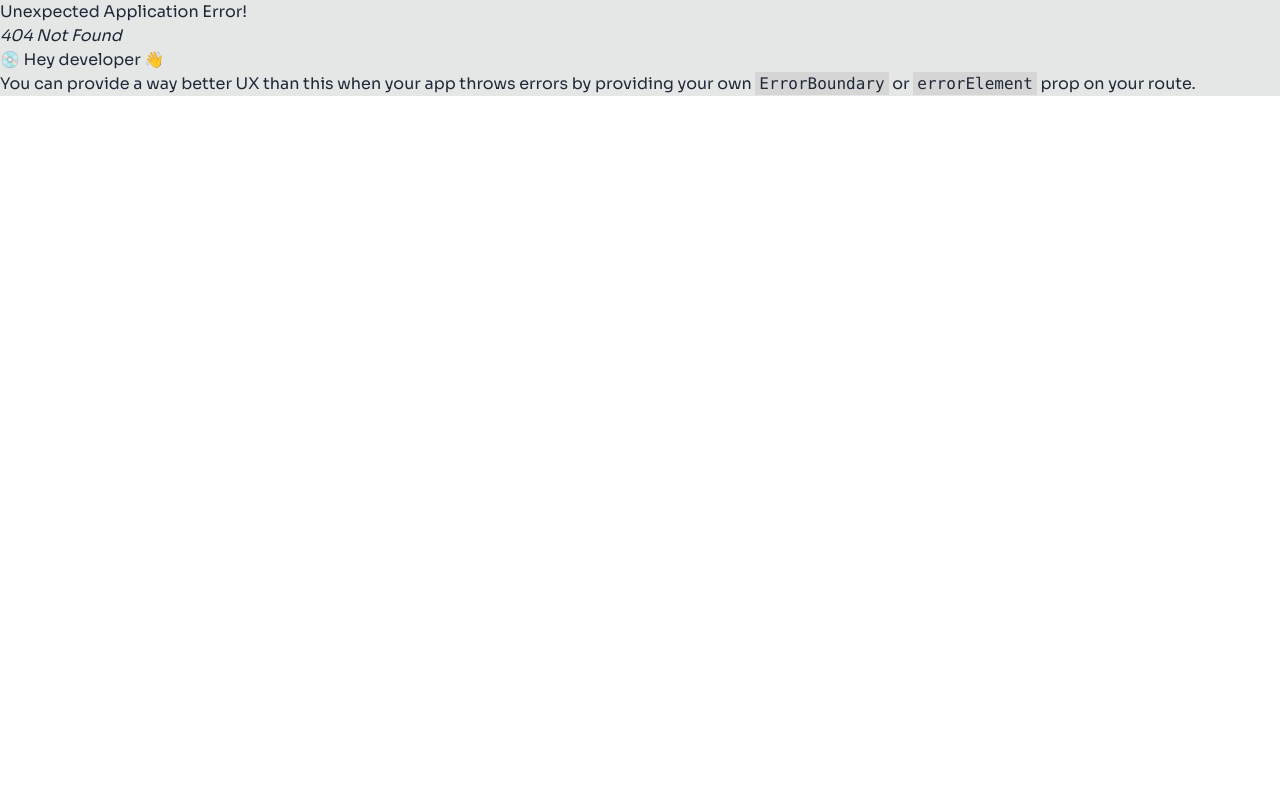
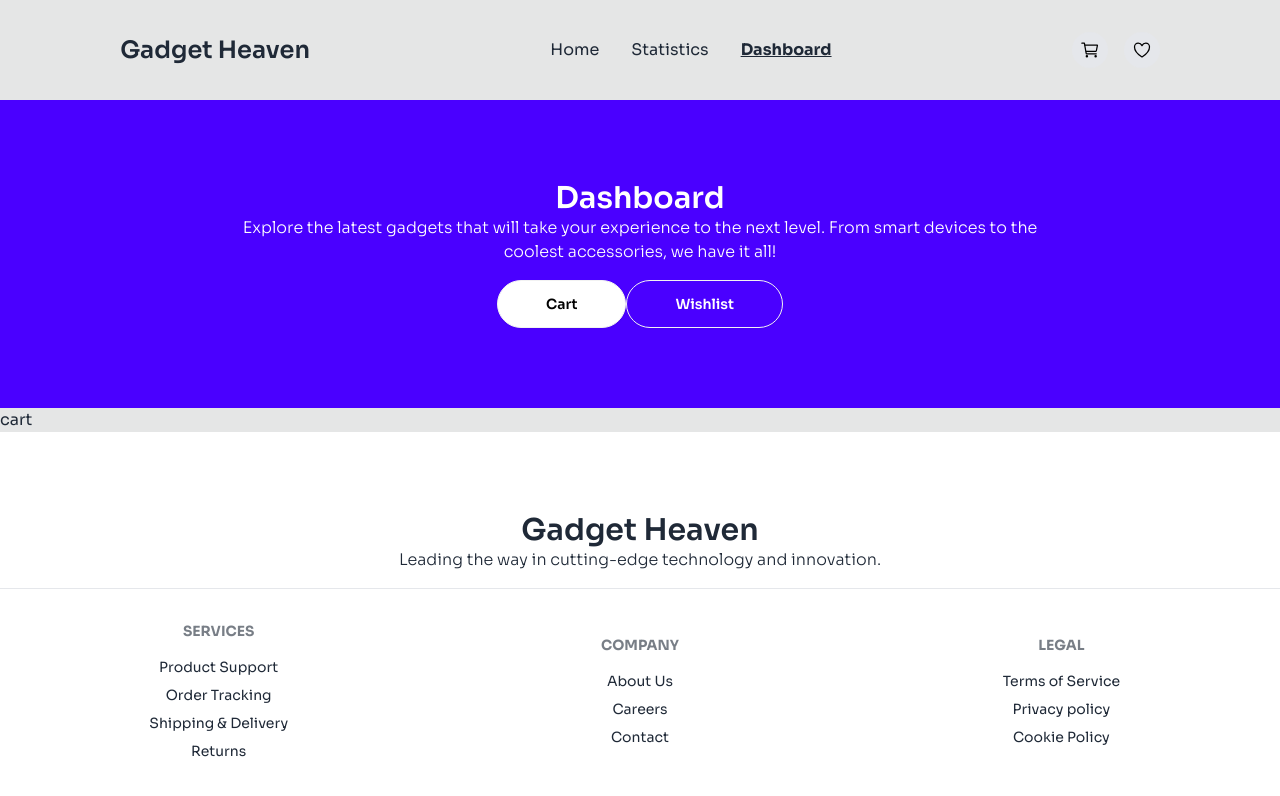
Before and after one commit to programming-hero-web-course-4/b10a8-gadget-heaven-Abdallah-BinSaif, a React (Vite) app: page /dash/cart in a window 1280 px wide. Before the commit this address had no page. Shown: the top 796 px of the page. Built offline with nearby package versions, Linux system fonts and the light colour scheme.

Commit message:
localstorage add and get function work

```diff
--- a/package.json
+++ b/package.json
@@ -16,6 +16,7 @@
     "react-dom": "^18.3.1",
     "react-icons": "^5.3.0",
     "react-router-dom": "^6.28.0",
+    "react-toastify": "^10.0.6",
     "sort-by": "^1.2.0"
   },
   "devDependencies": {
--- /dev/null
+++ b/src/Utils/utilities.js
@@ -0,0 +1,75 @@
+// get an item from localStorage
+import {toast} from "react-toastify";
+
+const getFromLocal = (place) => {
+    const item = localStorage.getItem(place)
+    const parsesItem = JSON.parse(item)
+    if(item){
+        return parsesItem;
+    }else{
+        return [];
+    }
+}
+
+
+// add an item in the localStorage
+const addToLocal = (place, item) => {
+    if(place === "cart"){
+        const cart = getFromLocal("cart")
+        const isExist = cart.find(product => product.product_id === item.product_id)
+        if(isExist){
+            warn("Already exist in Cart")
+        }else{
+            cart.push(item)
+            localStorage.setItem("cart",JSON.stringify(cart))
+            success("Added to Cart")
+        }
+    }else if(place === "heart"){
+        const heart = getFromLocal("heart")
+        const isExist = heart.find(product => product.product_id === item.product_id)
+        if(isExist){
+            return ""
+        }else{
+            heart.push(item)
+            localStorage.setItem("heart",JSON.stringify(heart))
+            success("Added to Wish List ")
+        }
+    }
+
+}
+
+
+// remove from localStorage
+
+
+// functions
+
+function isExist(item){
+    const cart = getFromLocal("cart")
+    const isExist = cart.find(product => product.product_id === item.product_id);
+
+    return !!isExist;
+    // if(isExist){
+    //     return true;
+    // }else{
+    //     return false;
+    // }
+}
+
+function warn(text){
+    toast.warn(text,{
+        position: "top-center",
+        autoClose: 2000,
+        closeOnClick: true
+    })
+}
+function success(text){
+    toast.success(text,{
+        position: "top-center",
+        autoClose: 2000,
+        closeOnClick: true
+    })
+}
+
+
+export {addToLocal, getFromLocal};
--- a/src/components/Navbar.jsx
+++ b/src/components/Navbar.jsx
@@ -7,9 +7,9 @@ const Navbar = () => {
     const {pathname} = useLocation();
     const path= pathname.split("/")[1]
     useEffect(() => {
-        if(pathname=== "/stat"){
+        if(path=== "stat"){
             setActivate(true)
-        }else if(pathname=== "/dash"){
+        }else if(path=== "dash"){
             setActivate(true)
         }else if(path=== "detail"){
             setActivate(true)
@@ -17,6 +17,7 @@ const Navbar = () => {
             setActivate(false)
         }
     }, [pathname]);
+    console.log(path, pathname)
 
     return (
         <nav className={`container mx-auto md:flex justify-around items-center relative ${activate ? "" : "text-white"} z-50 py-8`}>
--- a/src/mainLayout/MainLayout.jsx
+++ b/src/mainLayout/MainLayout.jsx
@@ -2,6 +2,8 @@ import React from 'react';
 import Navbar from "../components/Navbar.jsx";
 import Footer from "../components/Footer.jsx";
 import {Outlet} from "react-router-dom";
+import {ToastContainer} from "react-toastify";
+import 'react-toastify/dist/ReactToastify.css';
 
 const MainLayout = () => {
     return (
@@ -19,6 +21,8 @@ const MainLayout = () => {
             </div>
             {/*Footer*/}
             <Footer></Footer>
+
+            <ToastContainer></ToastContainer>
         </>
 
     );
--- a/src/pages/Dashboard.jsx
+++ b/src/pages/Dashboard.jsx
@@ -1,9 +1,26 @@
 import React from 'react';
+import Heading from "../components/Heading.jsx";
+import {NavLink, Outlet} from "react-router-dom";
 
 const Dashboard = () => {
     return (
         <div>
-            Dashboard.jsx
+            <div className={"bg-primary text-white py-20 space-y-4"}>
+                <Heading
+                    title={"Dashboard"}
+                    subtitle={"Explore the latest gadgets that will take your experience to the next level. From smart devices to the coolest accessories, we have it all!"}></Heading>
+                <div className={"container mx-auto flex justify-center"}>
+                    <NavLink
+                        to={"/dash/cart"}
+                        className={({isActive})=>isActive? "btn bg-white rounded-full px-12 text-black": "btn bg-transparent rounded-full px-12 text-white"}
+                    >Cart</NavLink>
+                    <NavLink
+                        to={"/dash/wish"}
+                        className={({isActive})=>isActive? "btn bg-white rounded-full px-12 text-black": "btn bg-transparent rounded-full px-12 text-white"}
+                    >Wishlist</NavLink>
+                </div>
+            </div>
+            <Outlet></Outlet>
         </div>
     );
 };
--- a/src/pages/ProductDetails.jsx
+++ b/src/pages/ProductDetails.jsx
@@ -3,8 +3,10 @@ import Heading from "../components/Heading.jsx";
 import {useLoaderData, useParams} from "react-router-dom";
 import {FaRegHeart, FaRegStar, FaStar} from "react-icons/fa";
 import {IoCartOutline} from "react-icons/io5";
+import {addToLocal, getFromLocal} from "../Utils/utilities.js";
 
 const ProductDetails = () => {
+    const [disable, setDisable] = useState(false)
     const [product, setProduct] = useState({})
     const fetchData = useLoaderData();
     const {id} = useParams();
@@ -12,8 +14,27 @@ const ProductDetails = () => {
     useEffect(() => {
         const singleProduct = fetchData.find(item => item.product_id === parseInt(id))
         setProduct(singleProduct)
+        const heart = getFromLocal("heart")
+        const isExist = heart.find(product => product.product_id === singleProduct.product_id)
+        setDisable(!!isExist)
+
     }, [fetchData, id]);
-    console.log(id)
+
+    const handleCart = (place, item) => {
+        addToLocal(place, item)
+    }
+    const handleWishList = (place, item) => {
+        addToLocal(place, item)
+        setDisable(true)
+    }
+
+
+
+
+
+
+
+
     const {
         product_title:name,
         product_image:image,
@@ -64,8 +85,8 @@ const ProductDetails = () => {
                         </div>
 
                         <div className={"flex"}>
-                            <div className="cursor-pointer rounded-full bg-primary text-white px-4 py-2 flex justify-center items-center gap-4">Add To Card<IoCartOutline size={26}></IoCartOutline></div>
-                            <div className="cursor-pointer p-2 text-xl border-4 rounded-full flex justify-center items-center ml-2"><FaRegHeart></FaRegHeart></div>
+                            <div onClick={()=>handleCart("cart", product)} className="cursor-pointer rounded-full bg-primary text-white px-4 py-2 flex justify-center items-center gap-4">Add To Card<IoCartOutline size={26}></IoCartOutline></div>
+                            <button disabled={disable} onClick={()=>handleWishList("heart", product)} className="btn bg-white cursor-pointer p-3 text-xl border-2 border-black/40 rounded-full flex justify-center items-center ml-2"><FaRegHeart></FaRegHeart></button>
                         </div>
                     </div>
                 </div>
```
Also changed, not shown: src/routes/Router.jsx (+11 -1 lines), 1 other file (tests, documents, lock files or other folders).
